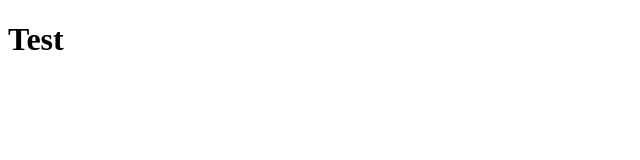
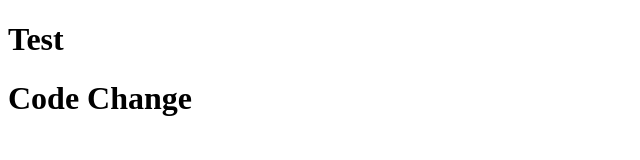
Before and after one commit to Hyoungjae/company_project, a plain HTML site: page index.html in a window 1280 px wide. Shown: the whole page, without its empty margins (0-640 px from the left). Drawn offline with Linux system fonts and the light colour scheme.

Commit message:
second commit

```diff
--- a/index.html
+++ b/index.html
@@ -8,6 +8,7 @@
 <body>
   <div>
     <h1>Test</h1>
+    <h1>Code Change</h1>
   </div>
 </body>
 </html>
```
